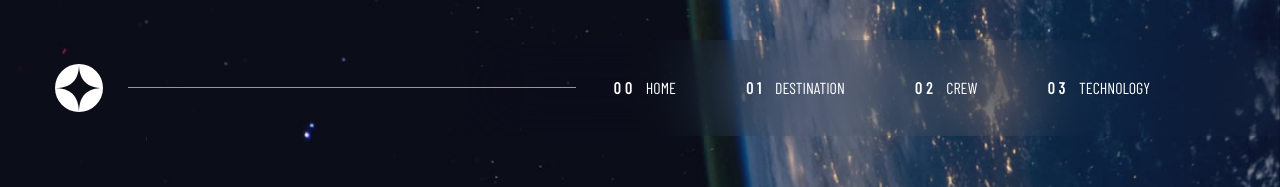
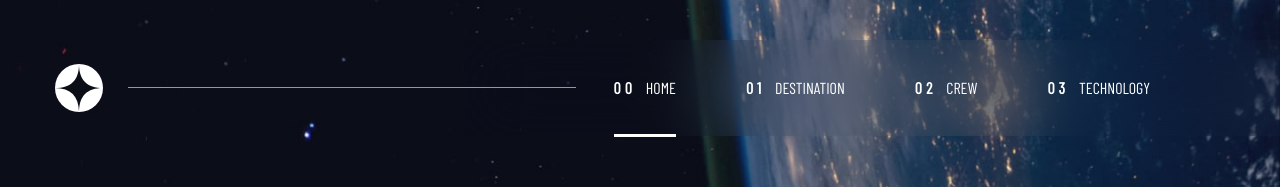
Before and after one commit to KamilKonopski/space-tourism-website-main, a React (Create React App) app: page / in a window 1280 px wide. Shown: the top 187 px of the page. Built offline with nearby package versions, Linux system fonts and the light colour scheme; a web font is replaced by a local one.

Commit message:
add active link styles

```diff
--- a/src/components/Menu/Menu.jsx
+++ b/src/components/Menu/Menu.jsx
@@ -3,7 +3,6 @@ import { CloseMenu, LinkStyle, LinkWrapper, Wrapper } from "./Menu.styled";
 import closeMobileMenu from '../../assets/shared/icon-close.svg';
 
 const Menu = ({ isVisible, hideMobileMenu }) => {
-
     const links = [
         {
             name: 'home',
--- a/src/components/Menu/Menu.styled.js
+++ b/src/components/Menu/Menu.styled.js
@@ -61,6 +61,10 @@ export const LinkStyle = styled(NavLink)`
     font-size: 16px;
     text-decoration: none;
     text-transform: uppercase;
+    &.active {
+        border-bottom: 3px solid ${({theme}) => theme.colors.white};
+        padding-bottom: 37px;
+    }
 
     span {
         font-weight: bold;
```
